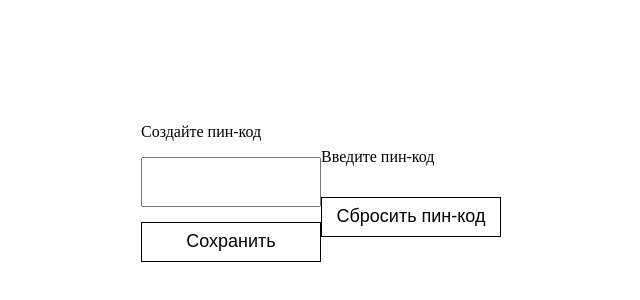
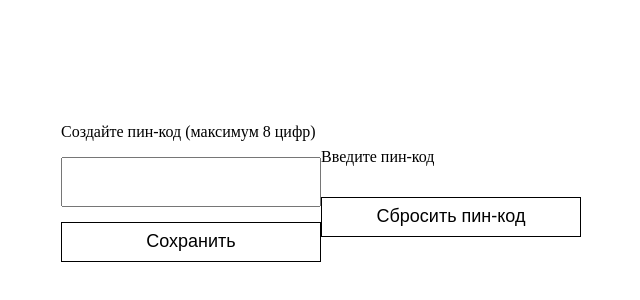
Before and after one commit to slepovsde/rep, a plain HTML site: page pincode js homework/index.html in a window 1280 px wide. Shown: the part 216-516 px from the top of the page, without its empty margins (319-959 px from the left). Drawn offline with Linux system fonts and the light colour scheme.

Commit message:
some corrects

```diff
--- a/pincode js homework/index.html
+++ b/pincode js homework/index.html
@@ -9,7 +9,7 @@
   </head>
   <body class="page">
     <section class="create-pin">
-      <p>Создайте пин-код</p>
+      <p>Создайте пин-код (максимум 8 цифр)</p>
       <p class="warning hidden">Введите цифры!</p>
       <input class="input-pin" type="password" maxlength="8"/>
       <button class="save-pin button">Сохранить</button>
--- a/pincode js homework/style.css
+++ b/pincode js homework/style.css
@@ -19,7 +19,7 @@
   font-size: 26px;
 
   height: 50px;
-  width: 180px;
+  width: 260px;
 }
 
 .enter-pin,
@@ -32,7 +32,7 @@
   display: block;
   margin: 15px 0px 0px 0px;
 
-  width: 180px;
+  width: 260px;
   height: 40px;
 
   background-color: #fff;
```
